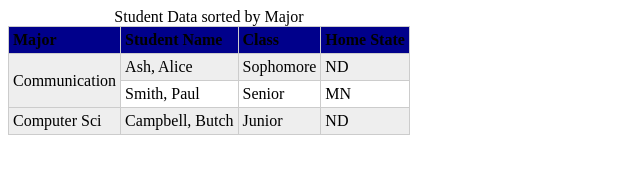
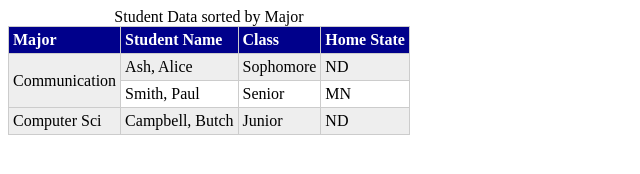
Before and after one commit to UnifiedDog/Comm261Exercise4, a plain HTML site: page index.html in a window 1280 px wide. Shown: the whole page, without its empty margins (0-640 px from the left). Drawn offline with Linux system fonts and the light colour scheme.

Commit message:
fix text color

```diff
--- a/css/style.css
+++ b/css/style.css
@@ -10,7 +10,7 @@ td, th {
 
 th {
     background: darkblue;
-    text-decoration-color: white;
+    color: white;
 }
 
 tbody tr:nth-child(odd) {
```
